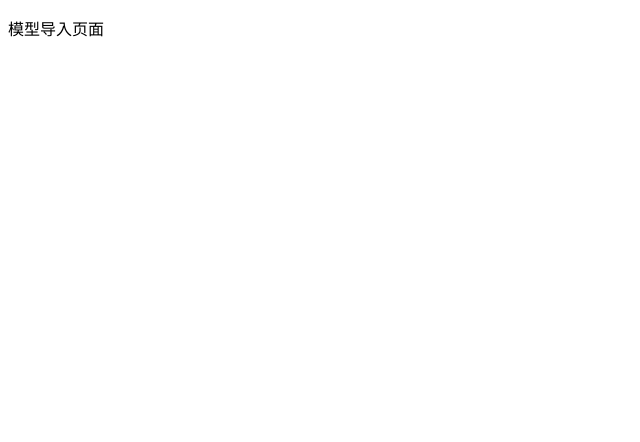
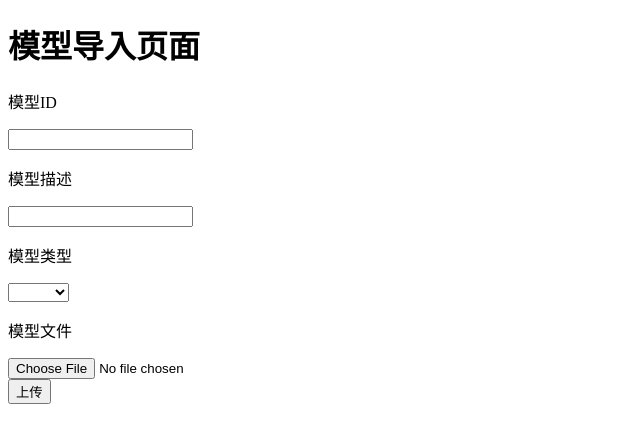
Before and after one commit to ferv3455/ML-Model-Management, a Vue app in the folder client/: page /upload in a window 1280 px wide. Shown: the top 442 px of the page, without its empty margins (0-640 px from the left). Built offline with nearby package versions, Linux system fonts and the light colour scheme.

Commit message:
完成模型导入页面的ui雏形

```diff
--- a/client/src/views/UploadView.vue
+++ b/client/src/views/UploadView.vue
@@ -1,12 +1,44 @@
 <template>
-    <div>
-        <p>
-            模型导入页面
-        </p>
+  <div>
+    <h1 id="uploadPageTitle">
+      模型导入页面
+    </h1>
+    <div id="uploadPageImportModel">
+      <p class="uploadPageImportModelDetail">模型ID</p>
+      <input v-model="modelID" id="uploadPageEnterModelID">
+      <p class="uploadPageImportModelDetail">模型描述</p>
+      <input v-model="modelDescription" id="uploadPageEnterModelDescription">
+      <p class="uploadPageImportModelDetail">模型类型</p>
+      <select v-model="modelType" id="uploadPageEnterModelType" value="pmml">
+        <option value="pmml">PMML</option>
+        <option value="onnx">ONNX</option>
+      </select>
+      <p class="uploadPageImportModelDetail">模型文件</p>
+      <input id="uploadPageEnterModelFile" type="file" accept=".pmml,.onnx">
     </div>
+    <button @click="uploadNewModel" id="uploadPageUploadButton">上传</button>
+  </div>
 </template>
 
 <script>
+import axios from 'axios';
+
+export default {
+  data() {
+    return {
+      // 从表单获得的信息（此处不包含模型文件信息）
+      modelID: '',
+      modelDescription: '',
+      modelType: '',
+    };
+  },
+  methods: {
+    // 将上传信息提交给后端，后端回应后执行相应操作
+    uploadModel(event) {
+    },
+  },
+};
+
 </script>
 
 <style>
```
